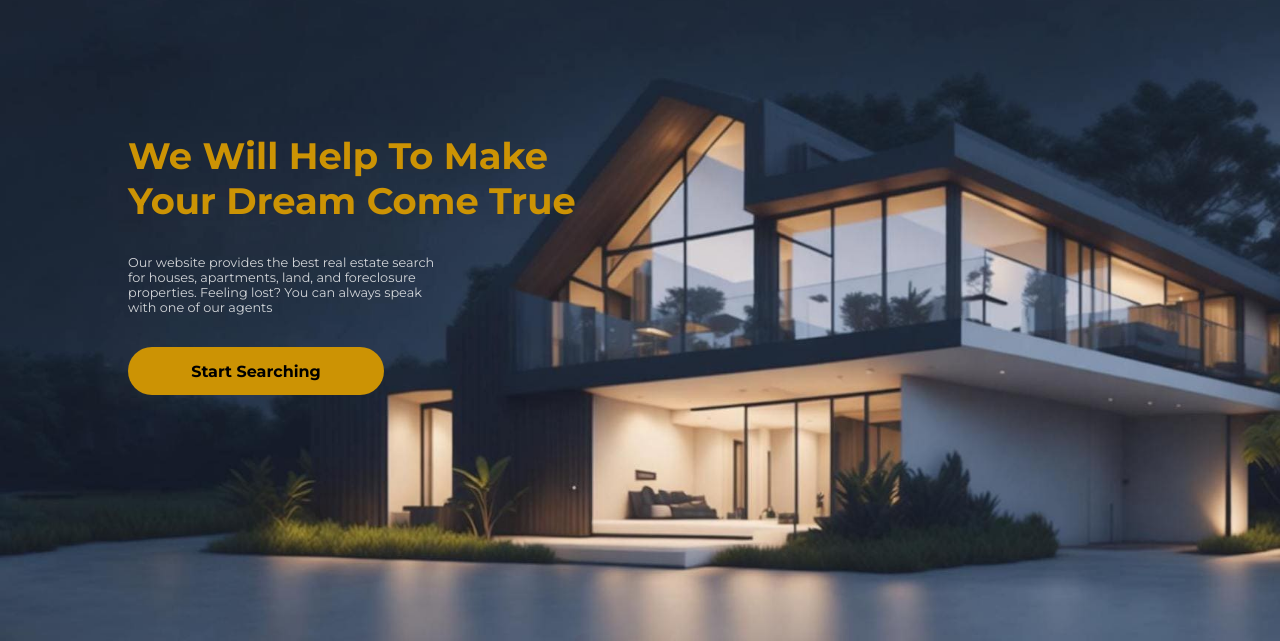
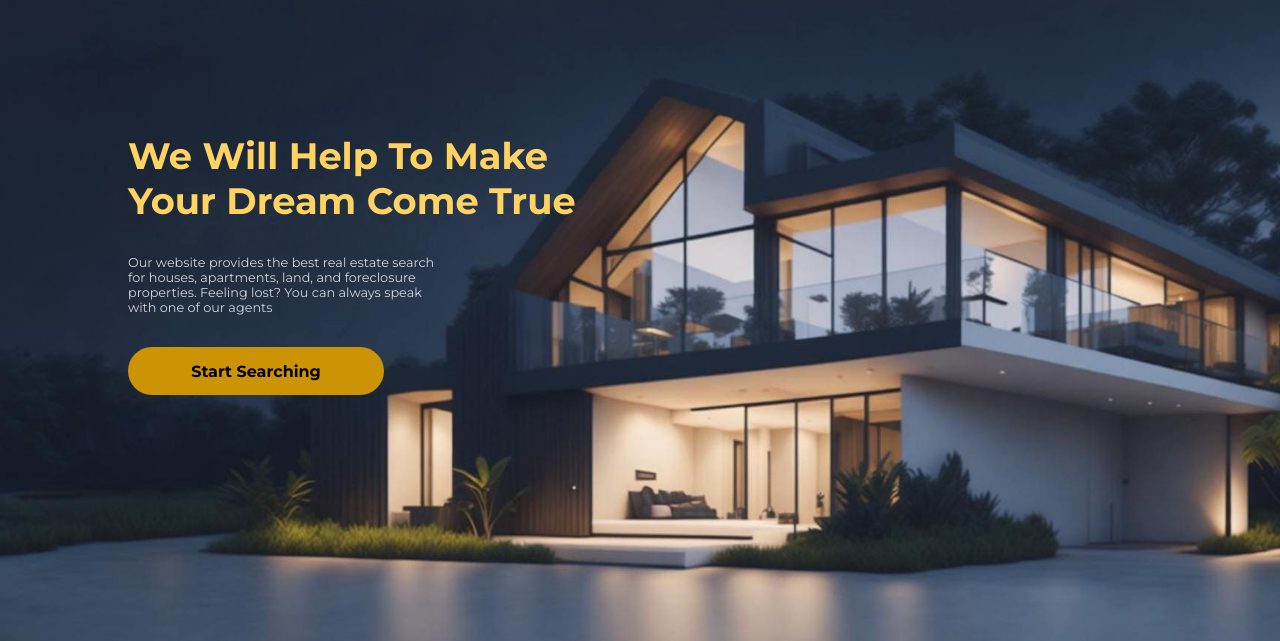
Before and after one commit to DavidDevGt/AI-LandingPage, a plain HTML site: page index.html in a window 1280 px wide. Shown: the part 159-800 px from the top of the page. Drawn offline with nearby package versions, Linux system fonts and the light colour scheme.

Commit message:
Update style.css

```diff
--- a/style.css
+++ b/style.css
@@ -115,7 +115,7 @@ section {
 
 section h1 {
     font-size: 2.3rem;
-    color: #CC9304;
+    color: #ffd362;
     margin: 0;
 }
 
```
